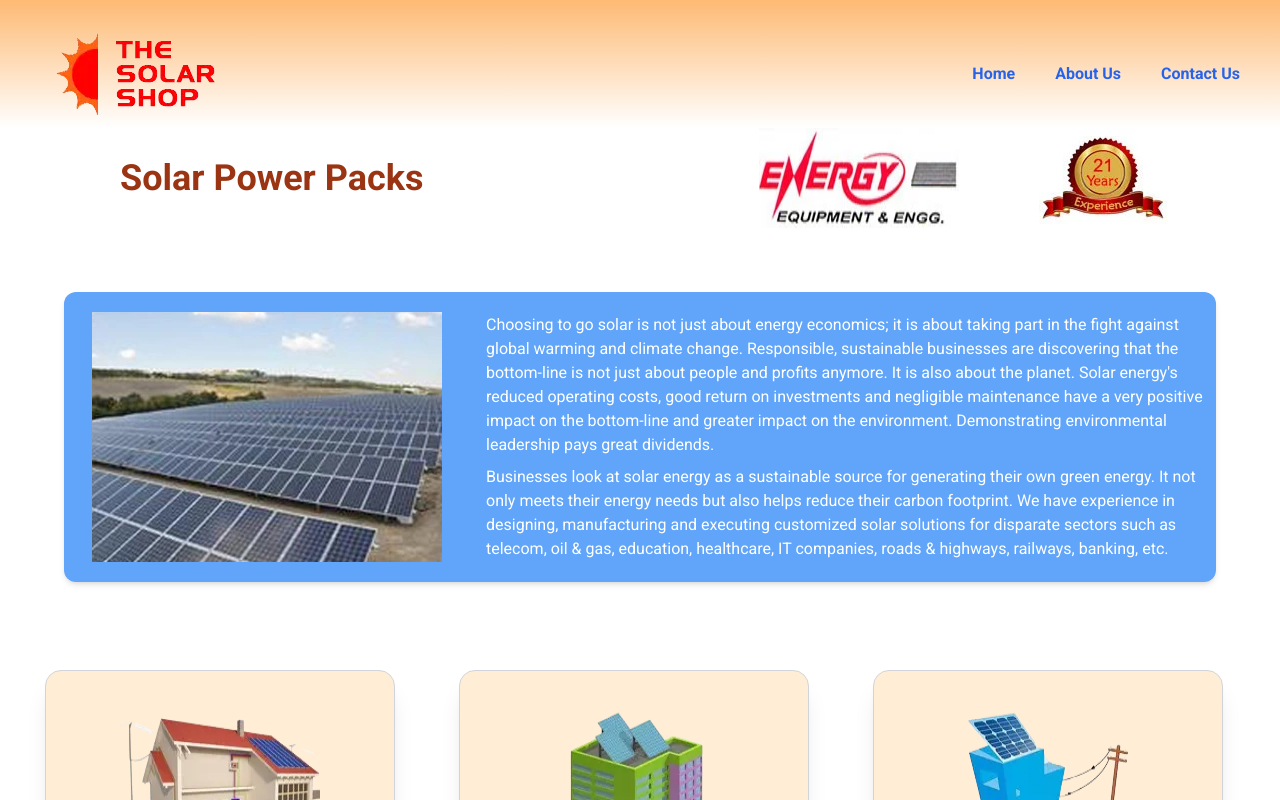
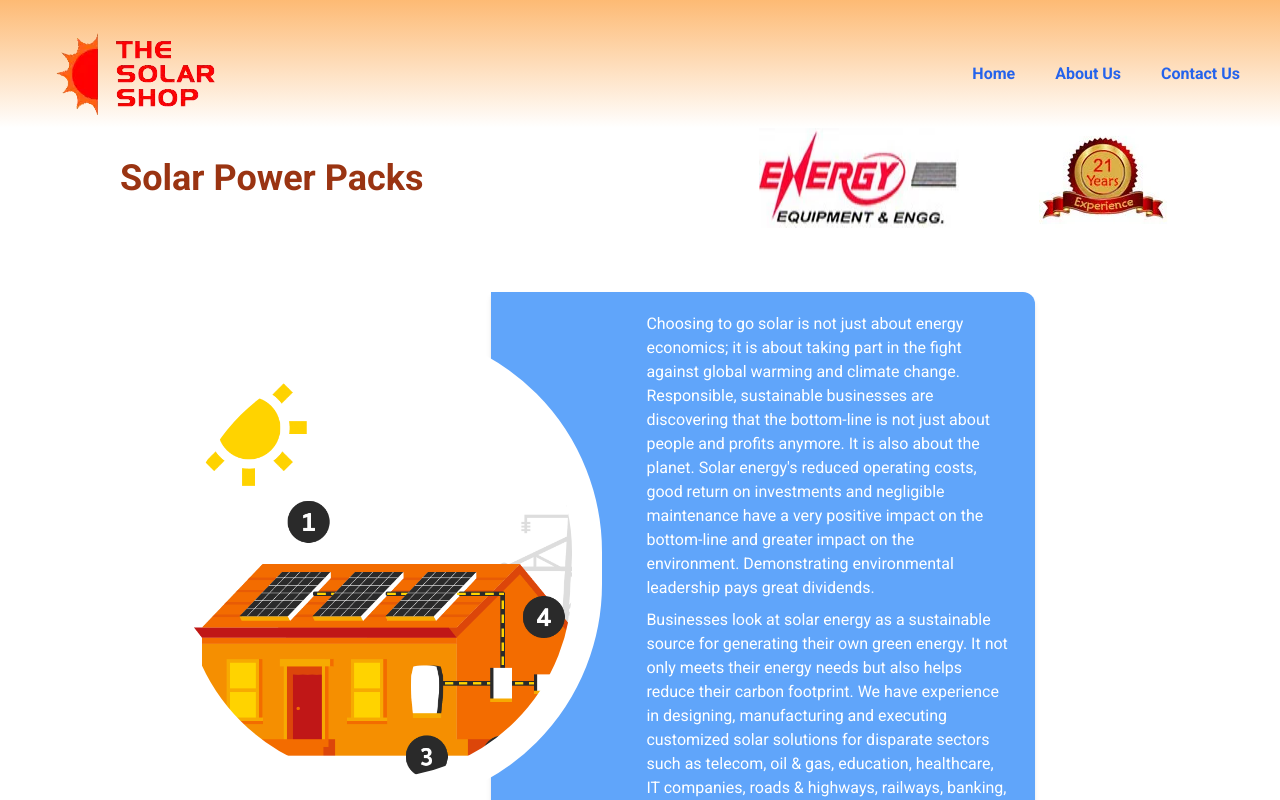
Before and after one commit to SaketLegend/solar-shop, a React (Vite) app: page /power in a window 1280 px wide. Shown: the top 800 px of the page. Built offline with nearby package versions, Linux system fonts and the light colour scheme.

Commit message:
added gif

```diff
--- a/src/components/Power_Packs/Pmain.jsx
+++ b/src/components/Power_Packs/Pmain.jsx
@@ -12,6 +12,7 @@ import img6 from '../../assets/offgridnew.webp'
 import img7 from '../../assets/offgrid2.webp'
 import img8 from '../../assets/netmeter.webp'
 import img9 from '../../assets/inverters.webp'
+import img from '../../assets/200w.gif'
 
 const Pmain = () => {
 
@@ -87,14 +88,16 @@ const Pmain = () => {
         <img className='xs:w-[90px] xs:h-[50px]' src={yrs} alt="Energy Engg. and Equip." />
         </div>
       </div>
-    <div className='xs:items-center xs:flex xs:flex-col'>
-      <div className=' ml-[5%] rounded-xl mb-12 shadow-md h-auto pb-5 pt-5 xs:pt-0 xs:pb-0 w-[90%] mt-16 bg-blue-400 flex justify-center items-center gap-11 xs:flex-col xs:w-[90%] xs:h-auto xs:gap-5 xs:ml-0'>
-        <img className='xs:w-[80%] xs:pt-5 pl-7 xs:pl-0' src={img1} alt="" />
-        <div className='w-[90%] gap-2 flex flex-col xs:w-[90%] xs:mb-4'>
+    <div className='xs:items-center flex justify-center items-center xs:flex xs:flex-col xs:ml-0 ml-[15%]'>
+      <div className=' ml-[5%] rounded-tr-xl rounded-br-xl xs:rounded-xl mb-12 relative shadow-md h-auto pb-5 pt-5 xs:pt-0 xs:pb-0 w-[50%] mt-16 bg-blue-400 flex justify-center items-center gap-11 xs:flex-col xs:w-[90%] xs:h-auto xs:gap-5 xs:ml-0'>
+        <img className='hidden xs:flex xs:w-[80%] xs:pt-5 pl-7 xs:pl-0' src={img1} alt="" />
+        <div className='w-[90%] gap-2 flex pl-32 xs:pl-0 flex-col xs:w-[90%] xs:mb-4'>
         <p className='text-white'>Choosing to go solar is not just about energy economics; it is about taking part in the fight against global warming and climate change. Responsible, sustainable businesses are discovering that the bottom-line is not just about people and profits anymore. It is also about the planet. Solar energy's reduced operating costs, good return on investments and negligible maintenance have a very positive impact on the bottom-line and greater impact on the environment. Demonstrating environmental leadership pays great dividends.
         </p>
         <p className='text-white'>Businesses look at solar energy as a sustainable source for generating their own green energy. It not only meets their energy needs but also helps reduce their carbon footprint. We have experience in designing, manufacturing and executing customized solar solutions for disparate sectors such as telecom, oil & gas, education, healthcare, IT companies, roads & highways, railways, banking, etc.</p>
         </div>
+      </div>
+      <div className='w-[35%] mt-4 bg-cover absolute xs:hidden h-[480px] left-[12%] rounded-full border-white border-[30px]' style={{backgroundImage:`url(${img})`}}>
       </div>
     </div>
     <div className='mt-10 mr-3 flex justify-center gap-16 xs:flex-col xs:items-center xs:gap-10'>
```
Also changed, not shown: src/assets/200w.gif (added).
